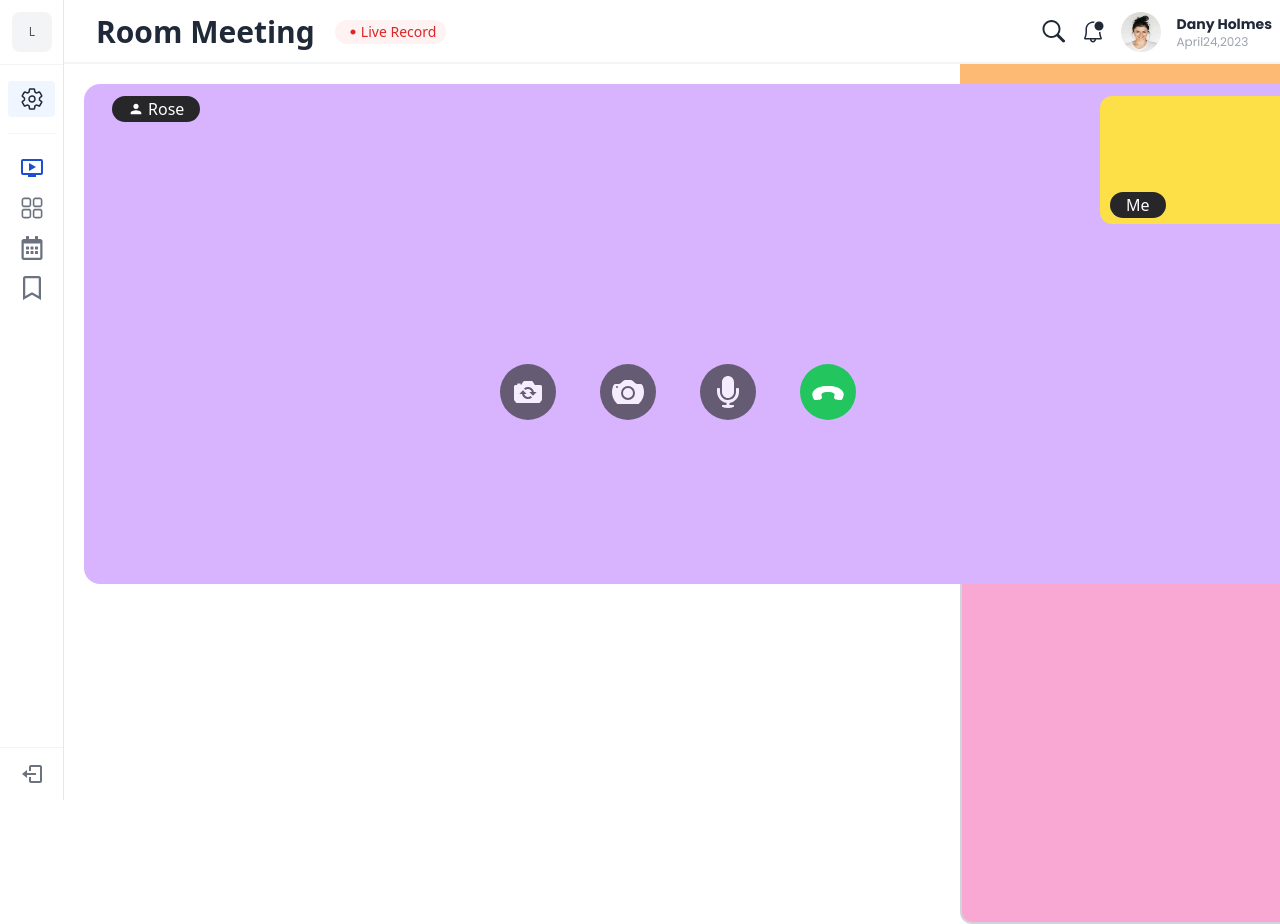
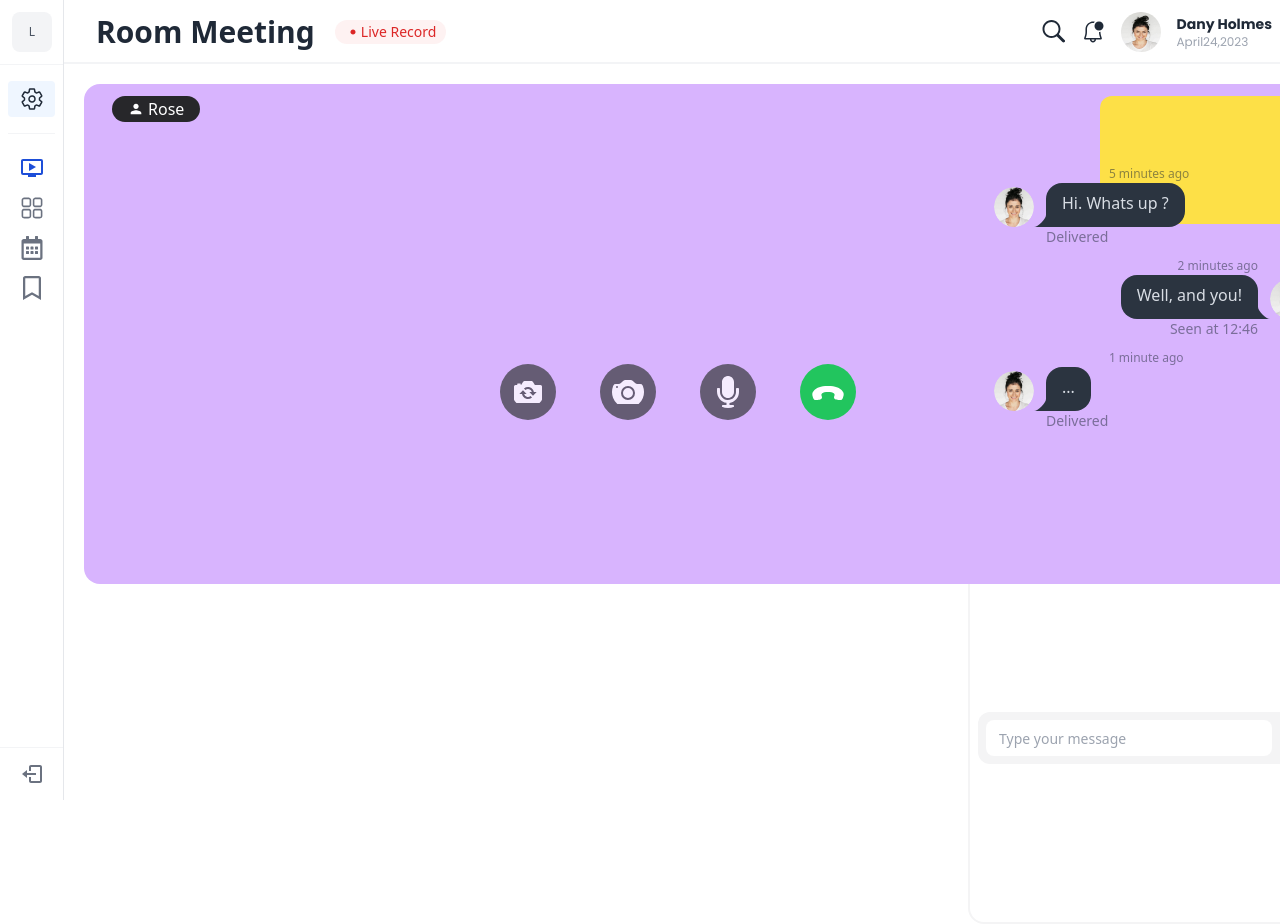
Before and after one commit to MBAS89/coursy, a React (Vite) app in the folder frontend/: page /live in a window 1280 px wide. Shown: the top 924 px of the page. Built offline with nearby package versions, Linux system fonts and the light colour scheme; a web font is replaced by a local one.

Commit message:
continue working on live meeting page and correcting the class to classname in chat page

```diff
--- a/frontend/src/pages/Chatpage.jsx
+++ b/frontend/src/pages/Chatpage.jsx
@@ -164,10 +164,10 @@
                             Delivered
                         </div>
                     </div>
-                    <div class="flex items-center mt-5">
-                        <div class="flex-grow border-t-2 border-slate-300"></div>
-                        <div class="mx-10 text-slate-400">Today</div>
-                        <div class="flex-grow border-t-2 border-slate-300"></div>
+                    <div className="flex items-center mt-5">
+                        <div className="flex-grow border-t-2 border-slate-300"></div>
+                        <div className="mx-10 text-slate-400">Today</div>
+                        <div className="flex-grow border-t-2 border-slate-300"></div>
                     </div>
                 </div>
                 <div className='absolute bottom-4 flex justify-between w-[95%] mx-4 py-2 rounded-xl bg-white'>
--- a/frontend/src/pages/Livemeeting.jsx
+++ b/frontend/src/pages/Livemeeting.jsx
@@ -16,6 +16,7 @@
 import { ImPhoneHangUp } from "react-icons/im";
 import { FaMicrophone } from "react-icons/fa";
 import { BsFillCameraFill } from "react-icons/bs";
+import { LuSend } from "react-icons/lu";
 
 import { IoCameraReverseSharp } from "react-icons/io5";
 export const Livemeeting = () => {
@@ -124,22 +125,77 @@
                         <BsFillCameraFill className='absolute bottom-[380px] left-[600px] h-14 w-14 p-3 text-4xl text-white bg-zinc-700 opacity-75 rounded-full'/>
                         <IoCameraReverseSharp className='absolute bottom-[380px] left-[500px] h-14 w-14 p-3 text-4xl text-white bg-zinc-700 opacity-75 rounded-full'/>
                     </div>
-                    <div className='w-[30%] bg-orange-300'>
-                        <div className='mt-5 h-[840px] rounded-xl border-2 bg-pink-300 border-gray-300'>
-                            <div className='flex justify-between border-b border-zinc-100'>
-                                <h2 className=''>Live Chat</h2>
-                                <span className='flex items-center gap-1 px-2 rounded-md border border-zinc-100'><span className='font-semibold'>Group</span><MdKeyboardArrowDown /></span>
+                    <div className='w-[30%]'>
+                        <div className='mt-5 h-[840px] rounded-2xl border-2 mx-2 border-zinc-100'>
+                            <div className='flex justify-between items-center py-4 px-3 border-b border-zinc-100'>
+                                <h2 className='font-semibold text-xl font-poppins'>Live Chat</h2>
+                                <span className='flex items-center gap-1 px-2 rounded border border-zinc-100'><span className='font-semibold'>Group</span><MdKeyboardArrowDown /></span>
+                            </div>
+                            <div className='px-6 py-3'>
+                                <div className="chat chat-start">
+                                    <div className="chat-image avatar">
+                                        <div className="w-10 rounded-full">
+                                        <img src={Jaklen} className='w-8 h-8 rounded-full mx-auto'/>
+                                        </div>
+                                    </div>
+                                    <div className="chat-header">
+                                        <span className='font-semibold mr-2'>Michale</span>
+                                        <time className="text-xs opacity-50">5 minutes ago</time>
+                                    </div>
+                                    <div className="chat-bubble">Hi. Whats up ?</div>
+                                    <div className="chat-footer opacity-50">
+                                        Delivered
+                                    </div>
+                                </div>
+                                <div className="chat chat-end">
+                                    <div className="chat-image avatar">
+                                        <div className="w-10 rounded-full">
+                                        <img src={Jaklen} className='w-8 h-8 rounded-full mx-auto'/>
+                                        </div>
+                                    </div>
+                                    <div className="chat-header">
+                                        <span className='font-semibold mr-2'>Ana</span>
+                                        <time className="text-xs opacity-50">2 minutes ago</time>
+                                    </div>
+                                    <div className="chat-bubble">Well, and you!</div>
+                                    <div className="chat-footer opacity-50">
+                                        Seen at 12:46
+                                    </div>
+                                </div>
+                                <div className="chat chat-start">
+                                    <div className="chat-image avatar">
+                                        <div className="w-10 rounded-full">
+                                        <img src={Jaklen} className='w-8 h-8 rounded-full mx-auto'/>
+                                        </div>
+                                    </div>
+                                    <div className="chat-header">
+                                        <span className='font-semibold mr-2'>Michale</span>
+                                        <time className="text-xs opacity-50">1 minute ago</time>
+                                    </div>
+                                    <div className="chat-bubble">...</div>
+                                    <div className="chat-footer opacity-50">
+                                        Delivered
+                                    </div>
+                                </div>
+                                <div className="flex items-center mt-5">
+                                    <div className="flex-grow border-t-2 border-zinc-100"></div>
+                                    <div className="mx-10 text-slate-400">Today</div>
+                                    <div className="flex-grow border-t-2 border-zinc-100"></div>
+                                </div>
+                            </div>
+                            <div className='absolute bottom-4 flex justify-between w-[27%] mx-2 mb-5 py-2 rounded-xl bg-zinc-100'>
+                                <input type="text" placeholder="Type your message" className="input input-sm h-9 w-full ml-2 mr-2"/>
+                                <div className='flex items-center gap-3'>
+                                    <button>
+                                        <LuSend className='text-white p-2 w-9 h-9 text-3xl mr-2 rounded-xl bg-indigo-500'/>
+                                    </button>
+                                </div>
                             </div>
                         </div>
                     </div>
                 </div>
             </div>
-
-
         </div>
-
-
-
     </div>
   )
 }
```
